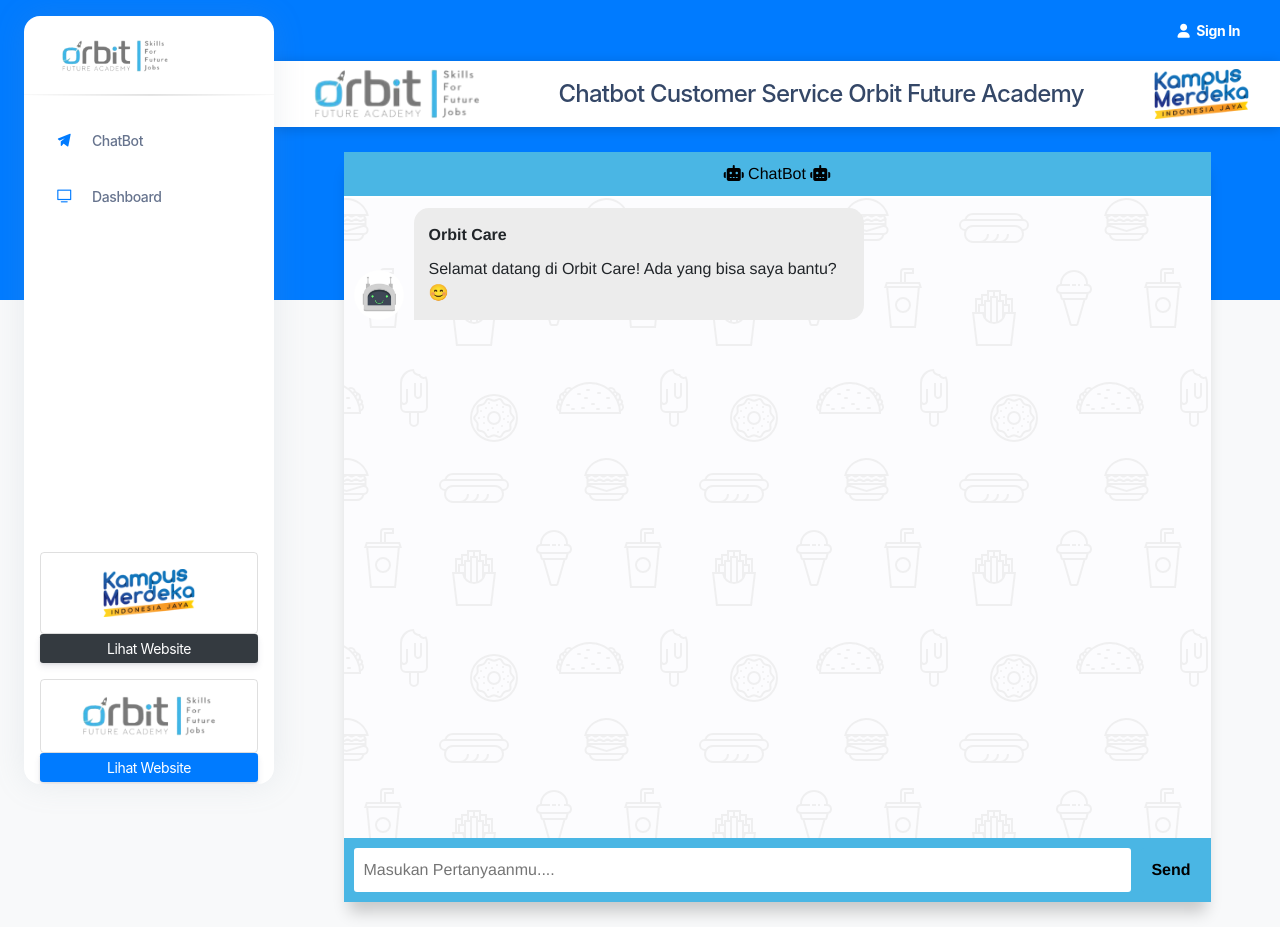
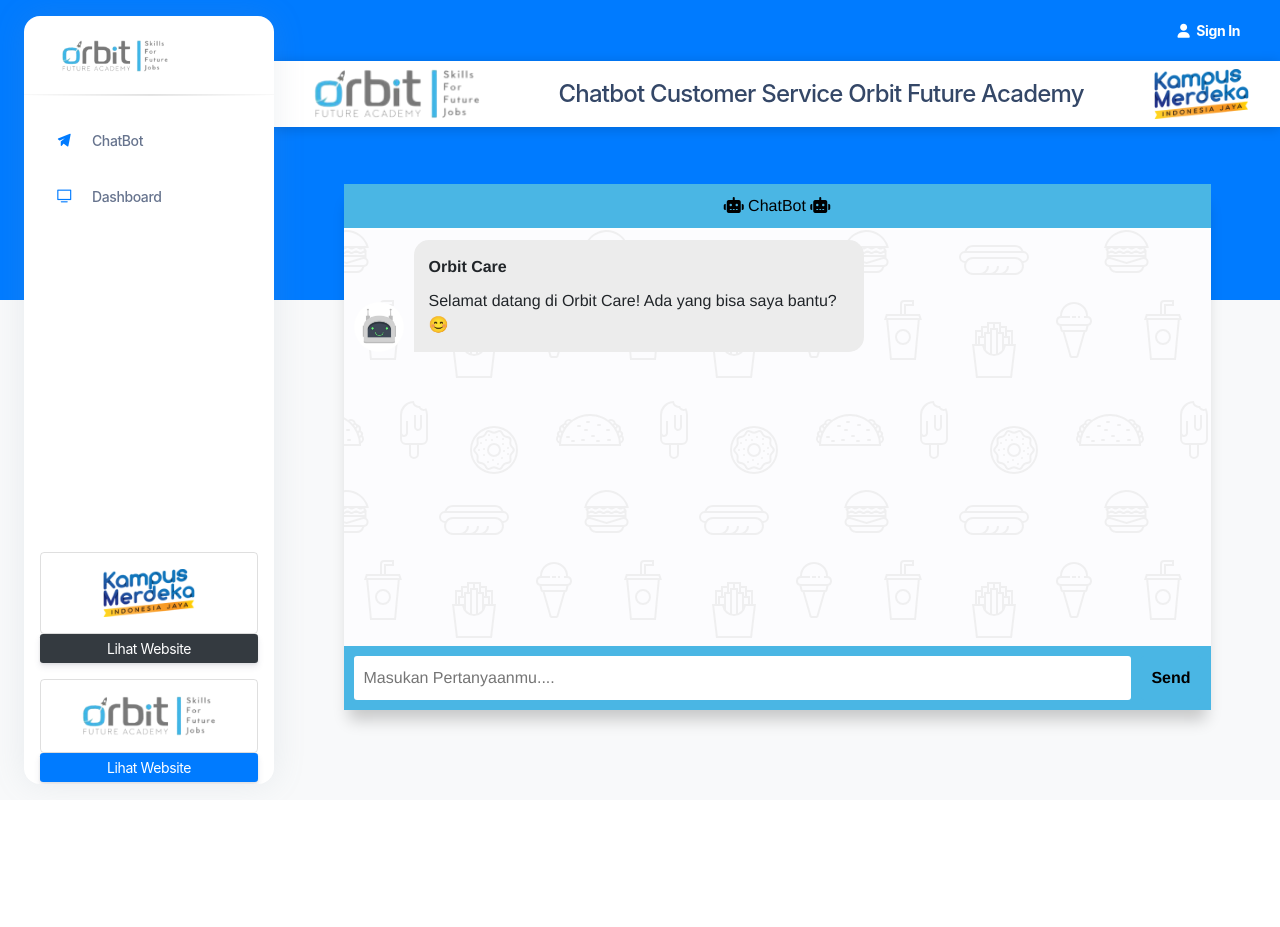
Before and after one commit to JaluDwija37/Chatbot_NLP_Orbit, a Flask app: page /admin in a window 1280 px wide. After the commit the page ends 793 px from the top, so only its background shows below. Run offline with Flask 2, Linux system fonts and the light colour scheme; parts of the project's set-up code (start-up, migrations or seed data) failed here and were passed over; some libraries are stand-ins or nearby versions.

Commit message:
edit body

```diff
--- a/static/css/style.css
+++ b/static/css/style.css
@@ -21,7 +21,7 @@
   display: flex;
   justify-content: center;
   align-items: center;
-  height: 100vh;
+  height: 80vh;
   background-image: var(--body-bg);
   font-family: Helvetica, sans-serif;
 }
@@ -32,8 +32,7 @@
   justify-content: space-between;
   width: 100%;
   max-width: 867px;
-  margin: 25px 10px;
-  height: calc(100% - 50px);
+  height: calc(90% - 50px);
   background: var(--msger-bg);
   box-shadow: 0 15px 15px -5px rgba(0, 0, 0, 0.2);
 }
```
